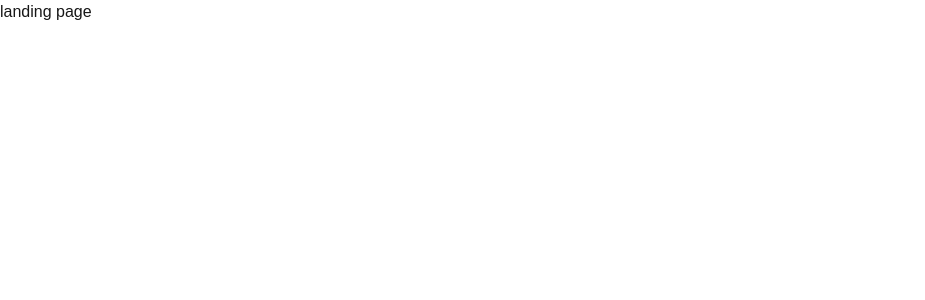
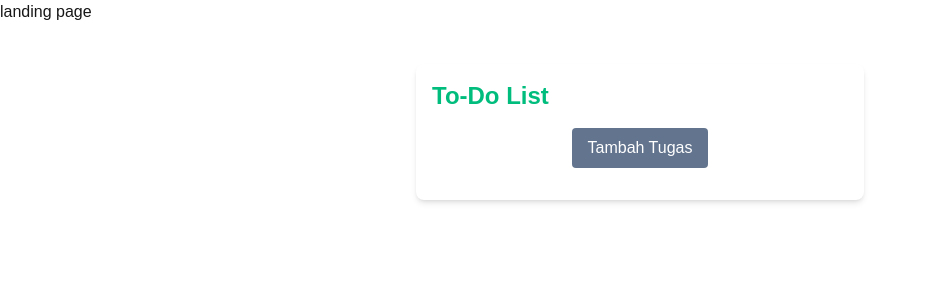
Before and after one commit to Ariqmiftah1/tdlariq, a Next.js app: page / in a window 1280 px wide. Shown: the top 300 px of the page, without its empty margins (0-925 px from the left). Built offline with nearby package versions, Linux system fonts and the light colour scheme; no server answers; the database is empty.

Commit message:
update todolist

```diff
--- a/src/app/page.tsx
+++ b/src/app/page.tsx
@@ -1,9 +1,11 @@
 import React from 'react';
+import TodoList from '@/app/components/todolist'
 
 function page() {
   return (
     <>
     <h1>landing page</h1>
+    <TodoList />
     </>
   );
 }
```
